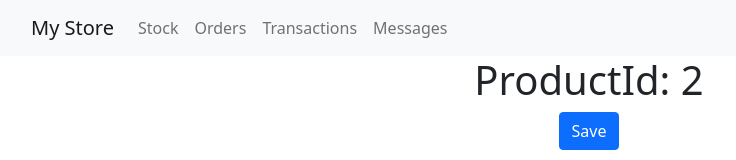
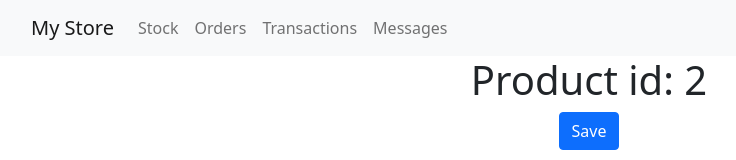
Before and after one commit to hsp8412/MyStore, a React (Create React App) app: page /products/2 in a window 1280 px wide. Shown: the top 160 px of the page, without its empty margins (51-787 px from the left). Built offline with nearby package versions, Linux system fonts and the light colour scheme.

Commit message:
Fix bugs related to router; restructure

```diff
--- a/src/component/productDetail.jsx
+++ b/src/pages/productDetail.jsx
@@ -1,13 +1,14 @@
 import React, { Component } from "react";
-import { useParams } from "react-router-dom";
+import { useParams, useNavigate } from "react-router-dom";
 import { Button } from "react-bootstrap";
 
 const ProductDetails = (props) => {
   const { id } = useParams();
+  const navigate = useNavigate();
   return (
     <div>
-      <h1>ProductId: {id}</h1>
-      <Button variant="primary" onClick={() => props.history.push("/products")}>
+      <h1>Product id: {id}</h1>
+      <Button variant="primary" onClick={() => navigate("/stock")}>
         Save
       </Button>{" "}
     </div>
--- a/src/component/stock.jsx
+++ b/src/pages/stock.jsx
@@ -1,10 +1,10 @@
 import React, { Component } from "react";
 import { getProducts } from "../service/products";
-import StockTable from "./stockTable";
+import StockTable from "../component/stockTable";
 import { paginate } from "../utils/paginate";
-import Pagi from "./pagination";
+import Pagi from "../component/pagination";
 import { Button, Table, Col, Row, Container } from "react-bootstrap";
-import Filter from "./ filter";
+import Filter from "../component/ filter";
 import { getCategories } from "../service/categories";
 import _ from "lodash";
 
```
Also changed, not shown: src/App.js (+6 -6 lines), src/pages/message.jsx (renamed from src/component/message.jsx), src/pages/notFount.jsx (renamed from src/component/notFount.jsx), src/pages/orders.jsx (renamed from src/component/orders.jsx), src/pages/transactions.jsx (renamed from src/component/transactions.jsx).
